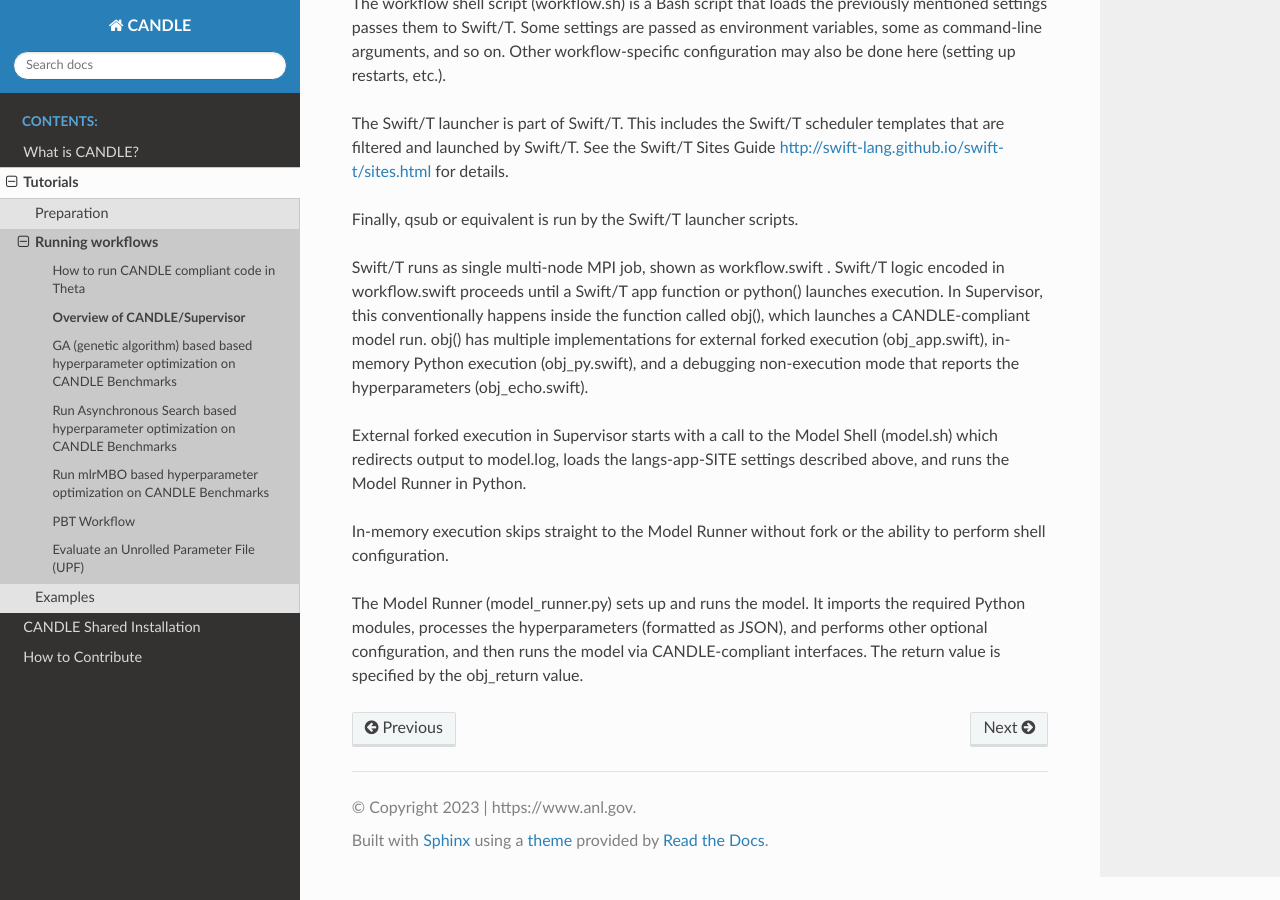
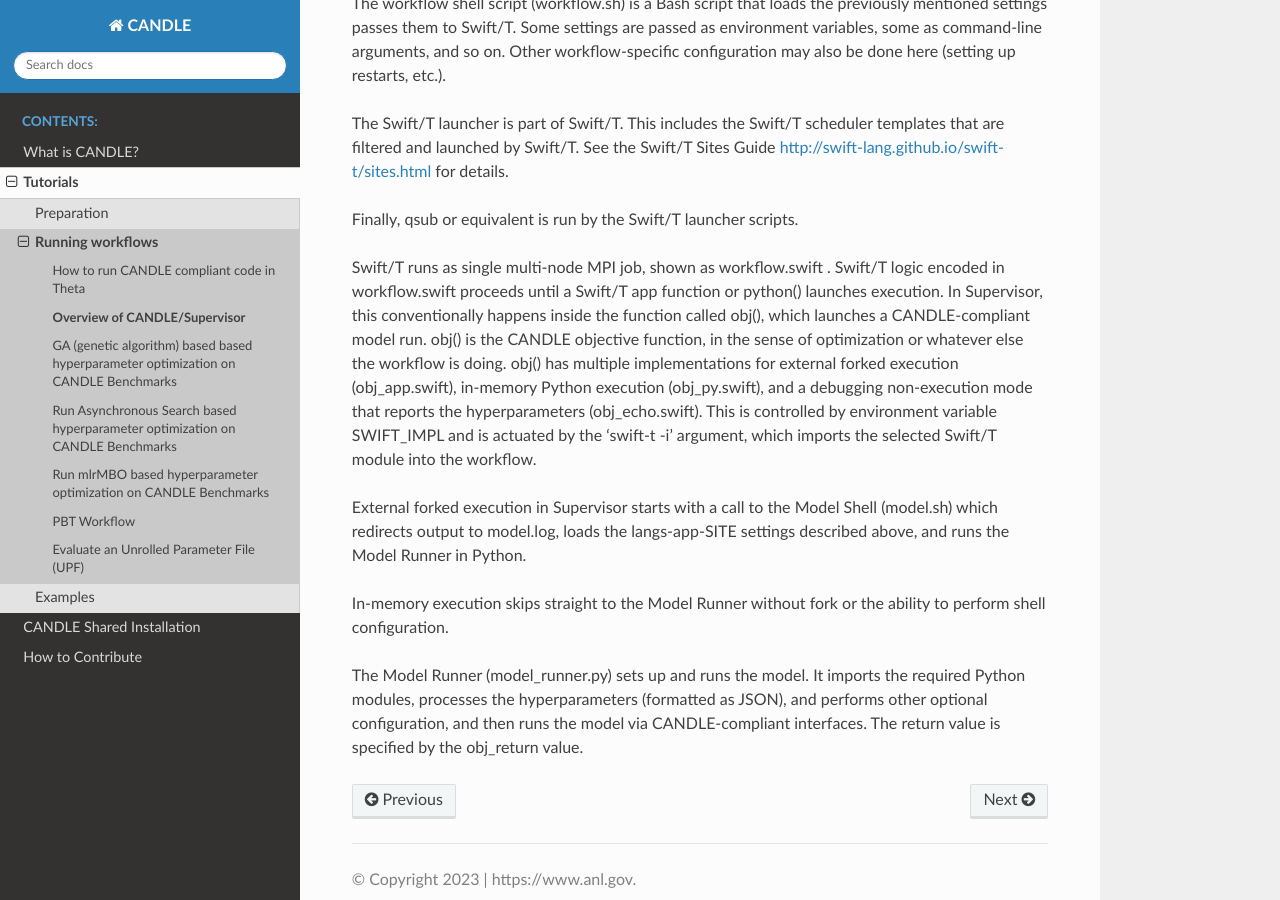
Before and after one commit to ECP-CANDLE/Candle, a Sphinx documentation site: the page built from docs_/source/tutorials/supervisor.rst, in a window 1280 px wide and 900 px high, scrolled down 1387 px. Built offline with Sphinx 7.4.7 and the Read the Docs theme 2.0.0, drawn with Linux system fonts in a browser that asks for light colours; pages that are not in the unit, such as notebooks, are missing from menus.

Commit message:
Clarify based on Slack question today

```diff
--- a/docs_/source/tutorials/supervisor.rst
+++ b/docs_/source/tutorials/supervisor.rst
@@ -19,7 +19,7 @@ The Swift/T launcher is part of Swift/T.  This includes the Swift/T scheduler te
 
 Finally, qsub or equivalent is run by the Swift/T launcher scripts.
 
-Swift/T runs as single multi-node MPI job, shown as workflow.swift .  Swift/T logic encoded in workflow.swift proceeds until a Swift/T app function or python() launches execution.  In Supervisor, this conventionally happens inside the function called obj(), which launches a CANDLE-compliant model run.  obj() has multiple implementations for external forked execution (obj_app.swift), in-memory Python execution (obj_py.swift), and a debugging non-execution mode that reports the hyperparameters (obj_echo.swift).
+Swift/T runs as single multi-node MPI job, shown as workflow.swift .  Swift/T logic encoded in workflow.swift proceeds until a Swift/T app function or python() launches execution.  In Supervisor, this conventionally happens inside the function called obj(), which launches a CANDLE-compliant model run.  obj() is the CANDLE objective function, in the sense of optimization or whatever else the workflow is doing. obj() has multiple implementations for external forked execution (obj_app.swift), in-memory Python execution (obj_py.swift), and a debugging non-execution mode that reports the hyperparameters (obj_echo.swift).  This is controlled by environment variable SWIFT_IMPL and is actuated by the 'swift-t -i' argument, which imports the selected Swift/T module into the workflow.
 
 External forked execution in Supervisor starts with a call to the Model Shell (model.sh) which redirects output to model.log, loads the langs-app-SITE settings described above, and runs the Model Runner in Python.
 
```
